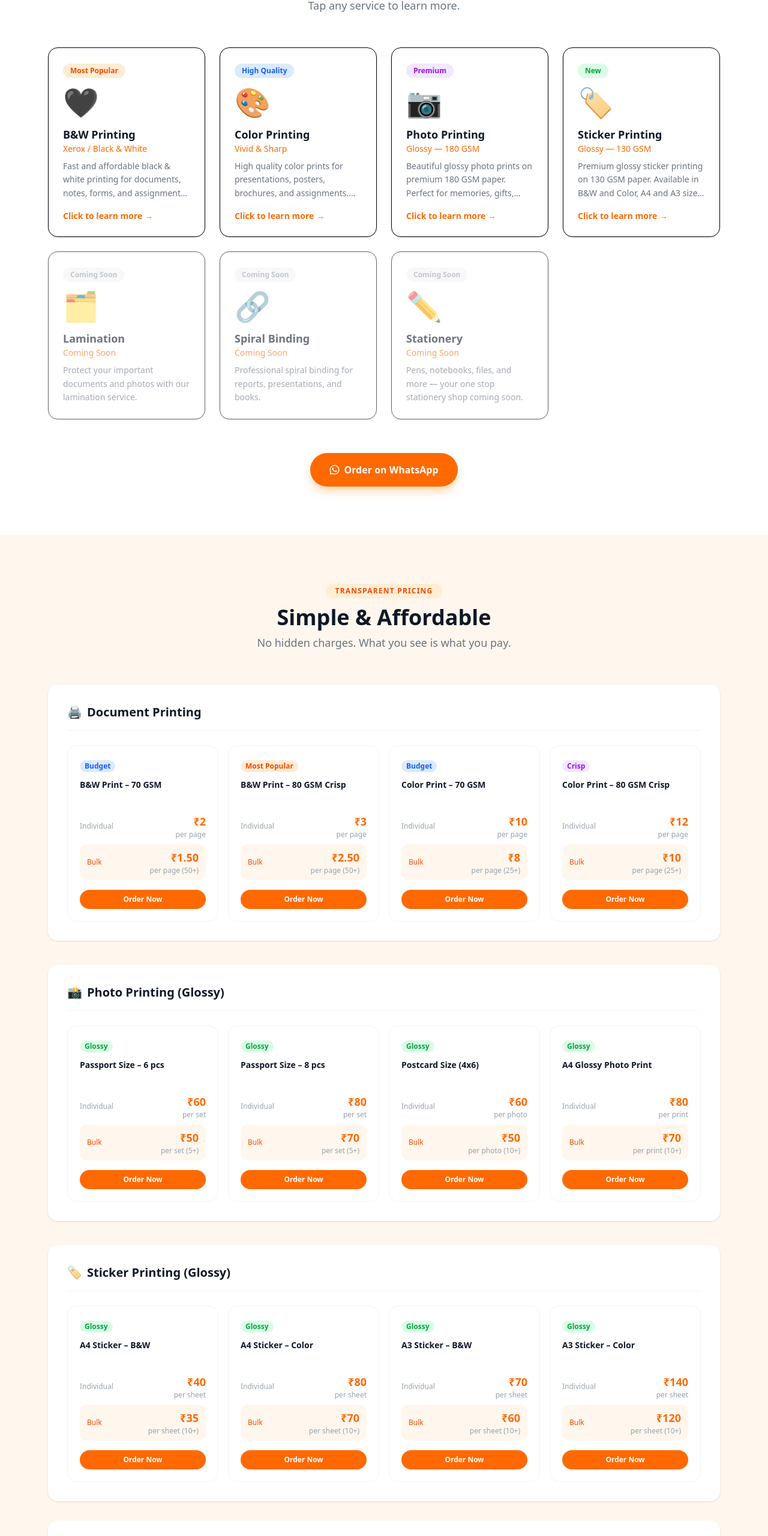
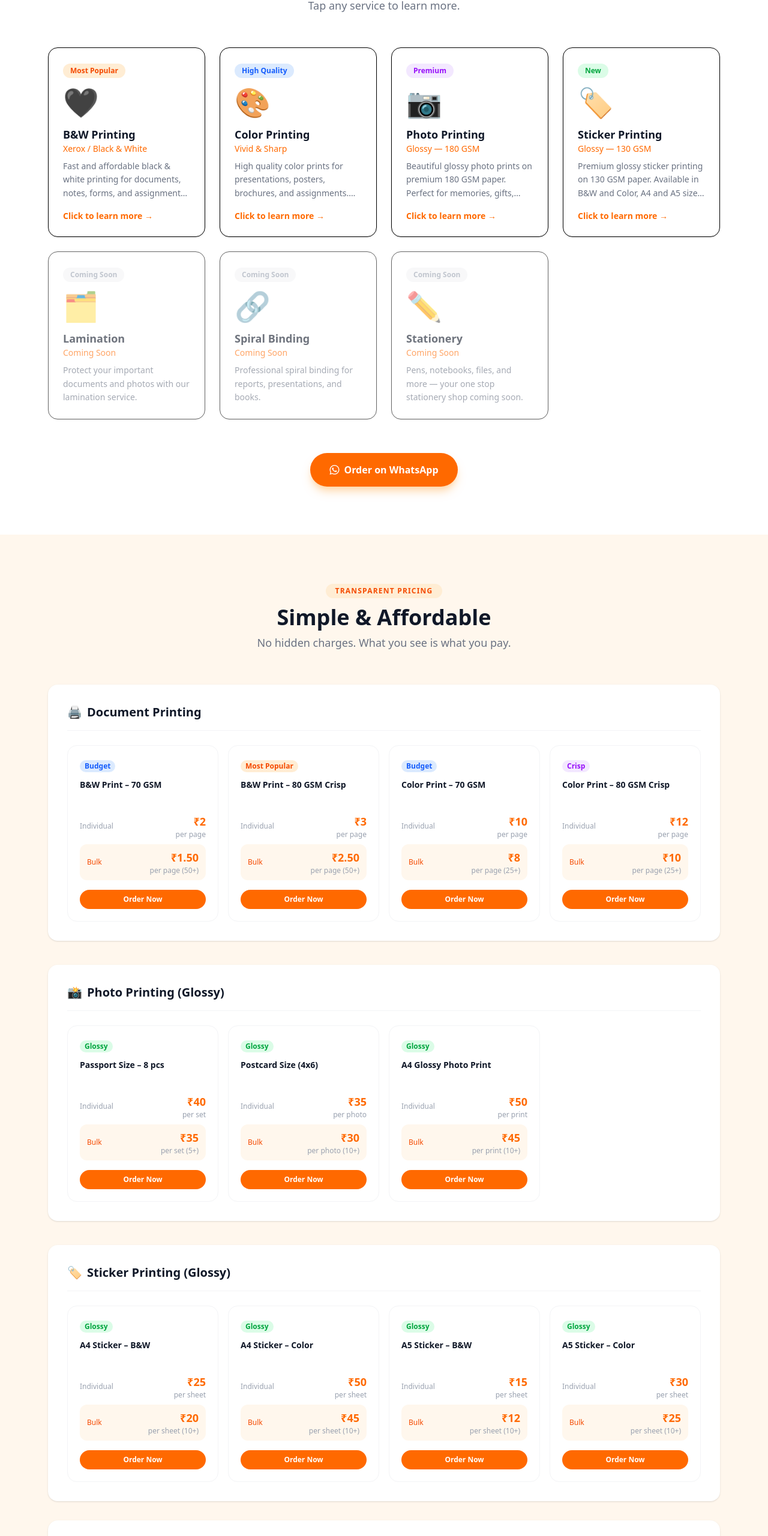
Before and after one commit to NikZ-2001/stationx, a Next.js app: page / in a window 1280 px wide. Shown: the part 1064-3624 px from the top of the page at 60% size. Built offline with nearby package versions, Linux system fonts and the light colour scheme; a web font is replaced by a local one.

Commit message:
Updated pricing and services, FAQ delivery answer and areas list

```diff
--- a/app/pricing/PricingClient.tsx
+++ b/app/pricing/PricingClient.tsx
@@ -19,8 +19,7 @@ const categories = [
     title: "Photo Printing (Glossy)",
     orderLink: WA_LINKS.photo,
     items: [
-      { label: "Passport Size – 6 pcs", tag: "Glossy", tagColor: "bg-green-100 text-green-600", individual: "₹40", individualUnit: "per set", bulk: "₹35", bulkUnit: "per set (5+)" },
-      { label: "Passport Size – 8 pcs", tag: "Glossy", tagColor: "bg-green-100 text-green-600", individual: "₹50", individualUnit: "per set", bulk: "₹45", bulkUnit: "per set (5+)" },
+      { label: "Passport Size – 8 pcs", tag: "Glossy", tagColor: "bg-green-100 text-green-600", individual: "₹40", individualUnit: "per set", bulk: "₹35", bulkUnit: "per set (5+)" },
       { label: "4x6 Photo Print", tag: "Glossy", tagColor: "bg-green-100 text-green-600", individual: "₹35", individualUnit: "per photo", bulk: "₹30", bulkUnit: "per photo (10+)" },
       { label: "A4 Glossy Photo Print", tag: "Glossy", tagColor: "bg-green-100 text-green-600", individual: "₹50", individualUnit: "per print", bulk: "₹45", bulkUnit: "per print (10+)" },
     ],
--- a/app/services/page.tsx
+++ b/app/services/page.tsx
@@ -17,7 +17,7 @@ const services = [
     title: "B&W Printing",
     subtitle: "Xerox / Black & White",
     description: "Fast and affordable black & white printing for documents, notes, forms, assignments, and more.",
-    features: ["70 GSM Standard paper", "80 GSM Crisp paper", "A4 and A3 sizes", "Single & double side", "Bulk discounts available"],
+    features: ["70 GSM Standard paper", "80 GSM Crisp paper", "A4 and A5 sizes", "Single & double side", "Bulk discounts available"],
     badge: "Most Popular",
     badgeColor: "bg-orange-100 text-orange-600",
     waLink: WA_LINKS.bw,
@@ -28,7 +28,7 @@ const services = [
     title: "Color Printing",
     subtitle: "Vivid & Sharp",
     description: "High quality color prints for presentations, posters, brochures, and assignments. Vibrant, sharp, and true-to-life.",
-    features: ["70 GSM Standard paper", "80 GSM Crisp paper", "A4 and A3 sizes", "Single & double side", "Bulk discounts available"],
+    features: ["70 GSM Standard paper", "80 GSM Crisp paper", "A4 and A5 sizes", "Single & double side", "Bulk discounts available"],
     badge: "High Quality",
     badgeColor: "bg-blue-100 text-blue-600",
     waLink: WA_LINKS.color,
@@ -39,7 +39,7 @@ const services = [
     title: "Photo Printing",
     subtitle: "Glossy — 180 GSM",
     description: "Beautiful glossy photo prints on premium 180 GSM paper. Perfect for memories, gifts, portfolios, and passport photos.",
-    features: ["180 GSM Glossy paper", "Passport Size – 6 pcs", "Passport Size – 8 pcs", "Postcard 4x6 inch", "A4 & A3 photo prints"],
+    features: ["180 GSM Glossy paper", "Passport Size – 8 pcs", "4x6 Photo Print", "A4 Glossy Photo Print"],
     badge: "Premium",
     badgeColor: "bg-purple-100 text-purple-600",
     waLink: WA_LINKS.photo,
@@ -49,8 +49,8 @@ const services = [
     icon: "🏷️",
     title: "Sticker Printing",
     subtitle: "Glossy — 130 GSM",
-    description: "Premium glossy sticker printing on 130 GSM paper. Available in B&W and Color, A4 and A3 sizes.",
-    features: ["130 GSM Glossy sticker paper", "A4 and A3 sizes", "B&W and Color options", "Neat rectangle/square cutting", "Bulk discounts available"],
+    description: "Premium glossy sticker printing on 130 GSM paper. Available in B&W and Color, A4 and A5 sizes.",
+    features: ["130 GSM Glossy sticker paper", "A4 and A5 sizes", "B&W and Color options", "Neat rectangle/square cutting", "Bulk discounts available"],
     badge: "New",
     badgeColor: "bg-green-100 text-green-600",
     waLink: WA_LINKS.sticker,
--- a/components/FAQ.tsx
+++ b/components/FAQ.tsx
@@ -1,5 +1,6 @@
 "use client";
 import { useState } from "react";
+import { DELIVERY_AREAS } from "@/app/config/deliveryAreas";
 
 const faqs = [
   {
@@ -12,11 +13,11 @@ const faqs = [
   },
   {
     question: "How long does delivery take?",
-    answer: "We aim to deliver within 2 hours from the time your order is accepted. We move fast so you don't have to wait.",
+    answer: "We will deliver within 2 hours in the listed delivery locations. For other locations, kindly contact us to get the customer quote.",
   },
   {
     question: "Which areas do you deliver to?",
-    answer: "We currently deliver within the Ambattur radius in Chennai. If you are unsure whether we cover your area, just drop us a WhatsApp message and we will confirm instantly.",
+    answer: "areas_list",
   },
   {
     question: "How do I make payment?",
@@ -61,7 +62,26 @@ export default function FAQ() {
               </button>
               {openIndex === index && (
                 <div className="px-6 pb-5">
-                  <p className="text-gray-500 text-sm leading-relaxed">{faq.answer}</p>
+                  {faq.answer === "areas_list" ? (
+                    <div>
+                      <p className="text-gray-500 text-sm leading-relaxed mb-3">
+                        We currently deliver to the following areas in Chennai within 2 hours:
+                      </p>
+                      <div className="flex flex-wrap gap-2">
+                        {DELIVERY_AREAS.map((area) => (
+                          <span key={area} className="text-xs font-medium px-3 py-1 rounded-full border bg-orange-50 text-orange-600 border-orange-100 flex items-center gap-1">
+                            <i className="bi bi-lightning-charge-fill text-orange-400 text-xs" />
+                            {area}
+                          </span>
+                        ))}
+                      </div>
+                      <p className="text-gray-400 text-xs mt-3">
+                        Area not listed? <a href="https://wa.me/919150190729?text=Hey%20StationX!%20I%20have%20a%20query." target="_blank" rel="noreferrer" className="text-orange-500 font-semibold hover:underline">Contact us on WhatsApp</a> to check availability.
+                      </p>
+                    </div>
+                  ) : (
+                    <p className="text-gray-500 text-sm leading-relaxed">{faq.answer}</p>
+                  )}
                 </div>
               )}
             </div>
--- a/components/Pricing.tsx
+++ b/components/Pricing.tsx
@@ -53,22 +53,12 @@ export default function Pricing() {
       title: "Photo Printing (Glossy)",
       items: [
         {
-          label: "Passport Size – 6 pcs",
-          tag: "Glossy",
-          tagColor: "bg-green-100 text-green-600",
-          individual: "₹60",
-          individualUnit: "per set",
-          bulk: "₹50",
-          bulkUnit: "per set (5+)",
-          waLink: WA_LINKS.photo,
-        },
-        {
           label: "Passport Size – 8 pcs",
           tag: "Glossy",
           tagColor: "bg-green-100 text-green-600",
-          individual: "₹80",
+          individual: "₹40",
           individualUnit: "per set",
-          bulk: "₹70",
+          bulk: "₹35",
           bulkUnit: "per set (5+)",
           waLink: WA_LINKS.photo,
         },
@@ -76,9 +66,9 @@ export default function Pricing() {
           label: "Postcard Size (4x6)",
           tag: "Glossy",
           tagColor: "bg-green-100 text-green-600",
-          individual: "₹60",
+          individual: "₹35",
           individualUnit: "per photo",
-          bulk: "₹50",
+          bulk: "₹30",
           bulkUnit: "per photo (10+)",
           waLink: WA_LINKS.photo,
         },
@@ -86,9 +76,9 @@ export default function Pricing() {
           label: "A4 Glossy Photo Print",
           tag: "Glossy",
           tagColor: "bg-green-100 text-green-600",
-          individual: "₹80",
+          individual: "₹50",
           individualUnit: "per print",
-          bulk: "₹70",
+          bulk: "₹45",
           bulkUnit: "per print (10+)",
           waLink: WA_LINKS.photo,
         },
@@ -102,9 +92,9 @@ export default function Pricing() {
           label: "A4 Sticker – B&W",
           tag: "Glossy",
           tagColor: "bg-green-100 text-green-600",
-          individual: "₹40",
+          individual: "₹25",
           individualUnit: "per sheet",
-          bulk: "₹35",
+          bulk: "₹20",
           bulkUnit: "per sheet (10+)",
           waLink: WA_LINKS.sticker,
         },
@@ -112,29 +102,29 @@ export default function Pricing() {
           label: "A4 Sticker – Color",
           tag: "Glossy",
           tagColor: "bg-green-100 text-green-600",
-          individual: "₹80",
+          individual: "₹50",
           individualUnit: "per sheet",
-          bulk: "₹70",
+          bulk: "₹45",
           bulkUnit: "per sheet (10+)",
           waLink: WA_LINKS.sticker,
         },
         {
-          label: "A3 Sticker – B&W",
+          label: "A5 Sticker – B&W",
           tag: "Glossy",
           tagColor: "bg-green-100 text-green-600",
-          individual: "₹70",
+          individual: "₹15",
           individualUnit: "per sheet",
-          bulk: "₹60",
+          bulk: "₹12",
           bulkUnit: "per sheet (10+)",
           waLink: WA_LINKS.sticker,
         },
         {
-          label: "A3 Sticker – Color",
+          label: "A5 Sticker – Color",
           tag: "Glossy",
           tagColor: "bg-green-100 text-green-600",
-          individual: "₹140",
+          individual: "₹30",
           individualUnit: "per sheet",
-          bulk: "₹120",
+          bulk: "₹25",
           bulkUnit: "per sheet (10+)",
           waLink: WA_LINKS.sticker,
         },
--- a/components/Services.tsx
+++ b/components/Services.tsx
@@ -15,7 +15,7 @@ const services = [
     disabled: false,
     formats: ["PDF", "Word (.doc/.docx)", "JPG", "PNG", "Excel"],
     paperTypes: ["70 GSM Standard", "80 GSM Crisp"],
-    sizes: ["A4", "A3"],
+    sizes: ["A4", "A5"],
   },
   {
     icon: "🎨",
@@ -28,7 +28,7 @@ const services = [
     disabled: false,
     formats: ["PDF", "Word (.doc/.docx)", "JPG", "PNG", "PowerPoint"],
     paperTypes: ["70 GSM Standard", "80 GSM Crisp"],
-    sizes: ["A4", "A3"],
+    sizes: ["A4", "A5"],
   },
   {
     icon: "📷",
@@ -41,13 +41,13 @@ const services = [
     disabled: false,
     formats: ["JPG", "PNG", "HEIC", "PDF"],
     paperTypes: ["180 GSM Glossy"],
-    sizes: ["Passport Size – 6 pcs", "Passport Size – 8 pcs", "Postcard 4x6 inch", "A4 Photo", "A3 Photo"],
+    sizes: ["Passport Size – 8 pcs", "4x6 Photo Print", "A4 Glossy Photo Print"],
   },
   {
     icon: "🏷️",
     title: "Sticker Printing",
     subtitle: "Glossy — 130 GSM",
-    description: "Premium glossy sticker printing on 130 GSM paper. Available in B&W and Color, A4 and A3 sizes. Neat cutting available for rectangle and square designs.",
+    description: "Premium glossy sticker printing on 130 GSM paper. Available in B&W and Color, A4 and A5 sizes. Neat cutting available for rectangle and square designs.",
     badge: "New",
     badgeColor: "bg-green-100 text-green-600",
     waLink: WA_LINKS.sticker,
```
